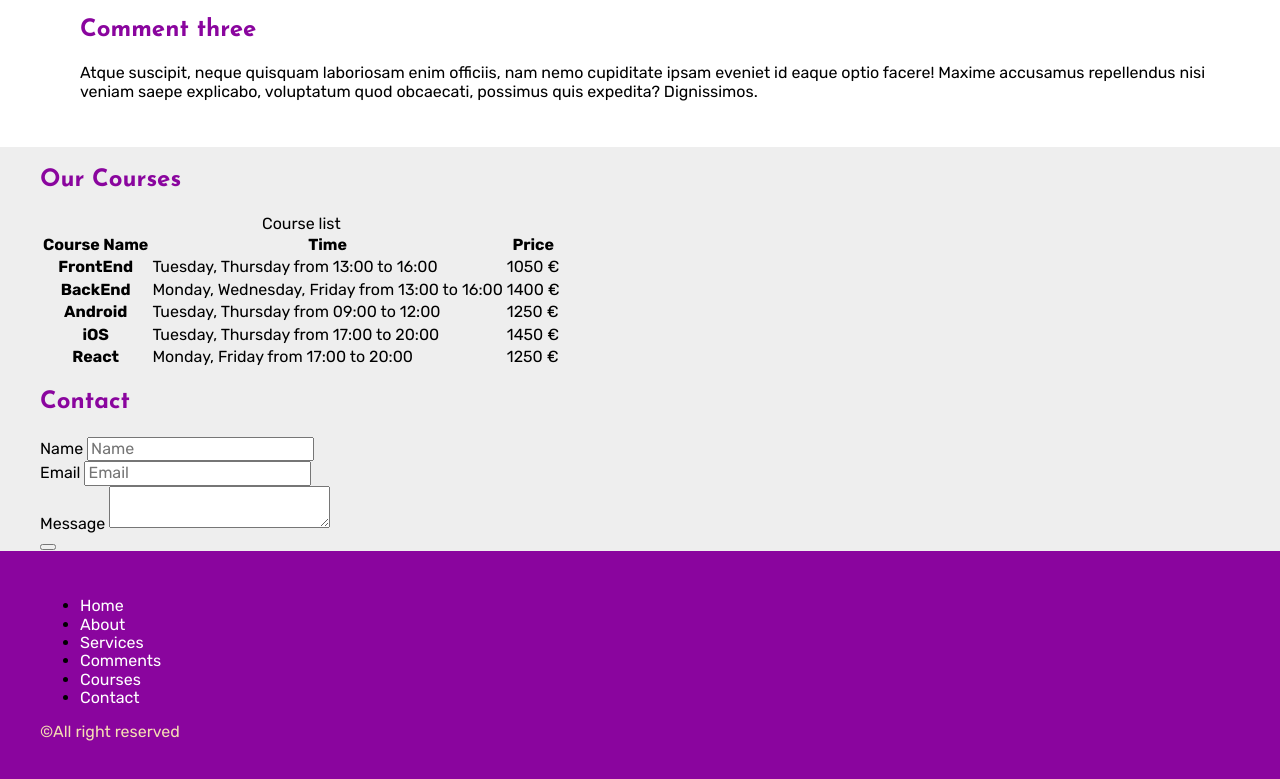
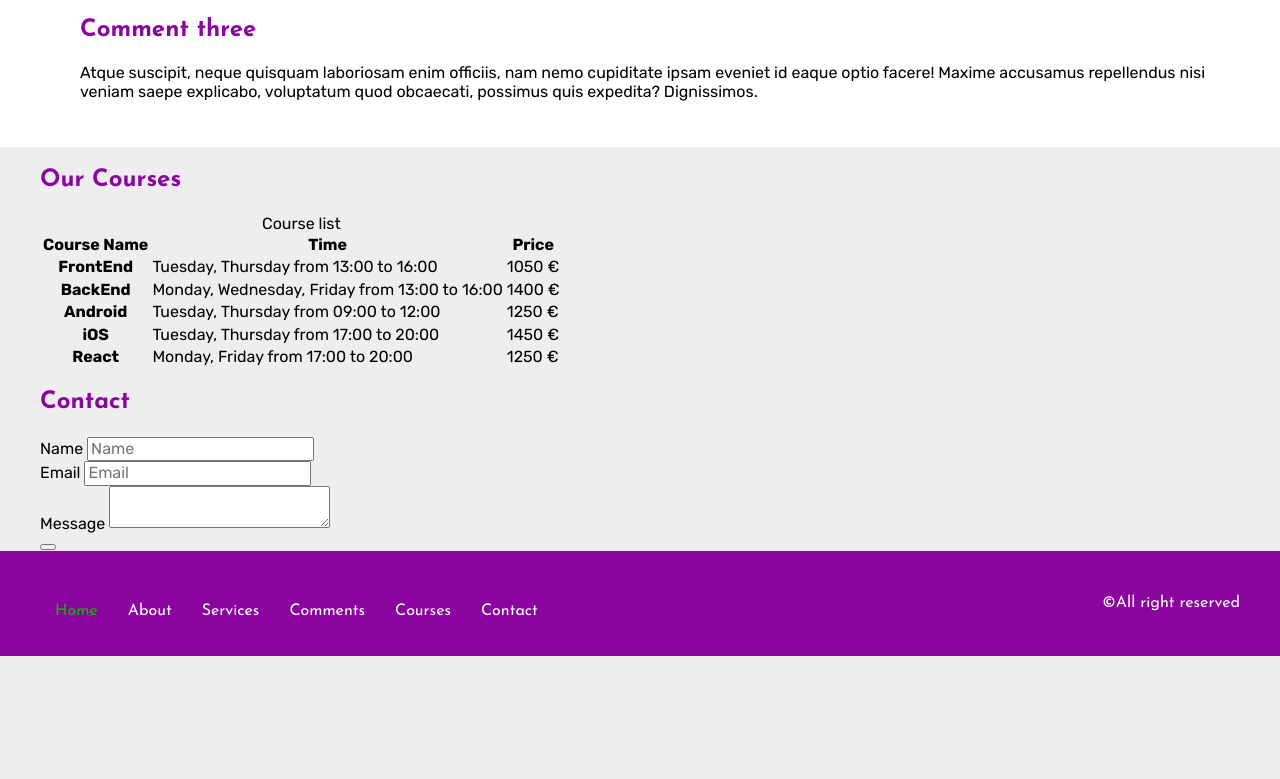
Before and after one commit to risticstef/learningSass, a plain HTML site: page public_html/index.html in a window 1280 px wide. Shown: the part 1461-2240 px from the top of the page. After the commit the page ends 2117 px from the top, so only its background shows below. Drawn offline with Linux system fonts and the light colour scheme.

Commit message:
footer done

```diff
--- a/public_html/index.html
+++ b/public_html/index.html
@@ -205,7 +205,7 @@
             <div class="container">
                 <nav>
                     <ul>
-                        <li><a href="#home">Home</a></li>
+                        <li><a class="active" href="#home">Home</a></li>
                         <li><a href="#about">About</a></li>
                         <li><a href="#service">Services</a></li>
                         <li><a href="#comments">Comments</a></li>
--- a/public_html/scss/partials/_footer.scss
+++ b/public_html/scss/partials/_footer.scss
@@ -1,15 +1,72 @@
 $footer-bg: $purple;
 $footer-color: $white;
+$footer-hover-color: $green;
+$footer-nav-text: $white;
+$footer-font: $josefin;
+
 
 footer{
     padding: 30px 0;
     background-color: $footer-bg;
+    font-family: $footer-font;
+    .container{
+        ul{
+            list-style: none;
+            padding-left: 0;
+            margin-bottom: 40px;
+            li{
+                a{
+                    display: block;
+                    text-align: center;
+                    color: $footer-color;
+                    padding: 5px 0;
+
+                    &:hover,
+                    &.active{
+                        color: $footer-hover-color;
+                    }
+                } // a end
+            } // li end
+        } // ul end
+        p{
+            text-align: center;
+            color: $footer-color;
+            margin: 0;
+        }
+    } // .container end
+} // footer end
+
+@media(min-width: 768px){
+    footer{
+        .container{
+            display: flex;
+            justify-content: space-between;
+            align-items: center;
+
+            ul{
+                display: flex;
+                margin-bottom: 0;
+                li{
+
+                    a{
+                        padding: 5px;
+                    }
+                } // li end
+            } // ul end
+        } // .container end
+    } // footer end
 }
 
-footer a, footer p{
-    color: $footer-color;
+@media(min-width: 992px){
+    footer{
+        .container{
+            ul{
+                li{
+                    a{
+                        padding: 5px 15px;
+                    }
+                } // li end
+            } // ul end
+        } // .container end
+    } // footer end
 }
-
-footer p{
-    color: wheat;
-}
--- a/public_html/scss/partials/_header.scss
+++ b/public_html/scss/partials/_header.scss
@@ -27,7 +27,7 @@ header{
                     padding: 5px 0;
                     color: $header-link-color;
                     text-align: center;
-                    font: $nav-font;
+                    font-family: $nav-font;
                     text-transform: uppercase;
                     font-weight: $font-bold;
 
```
Also changed, not shown: public_html/scss/theme.css, 1 other file.
